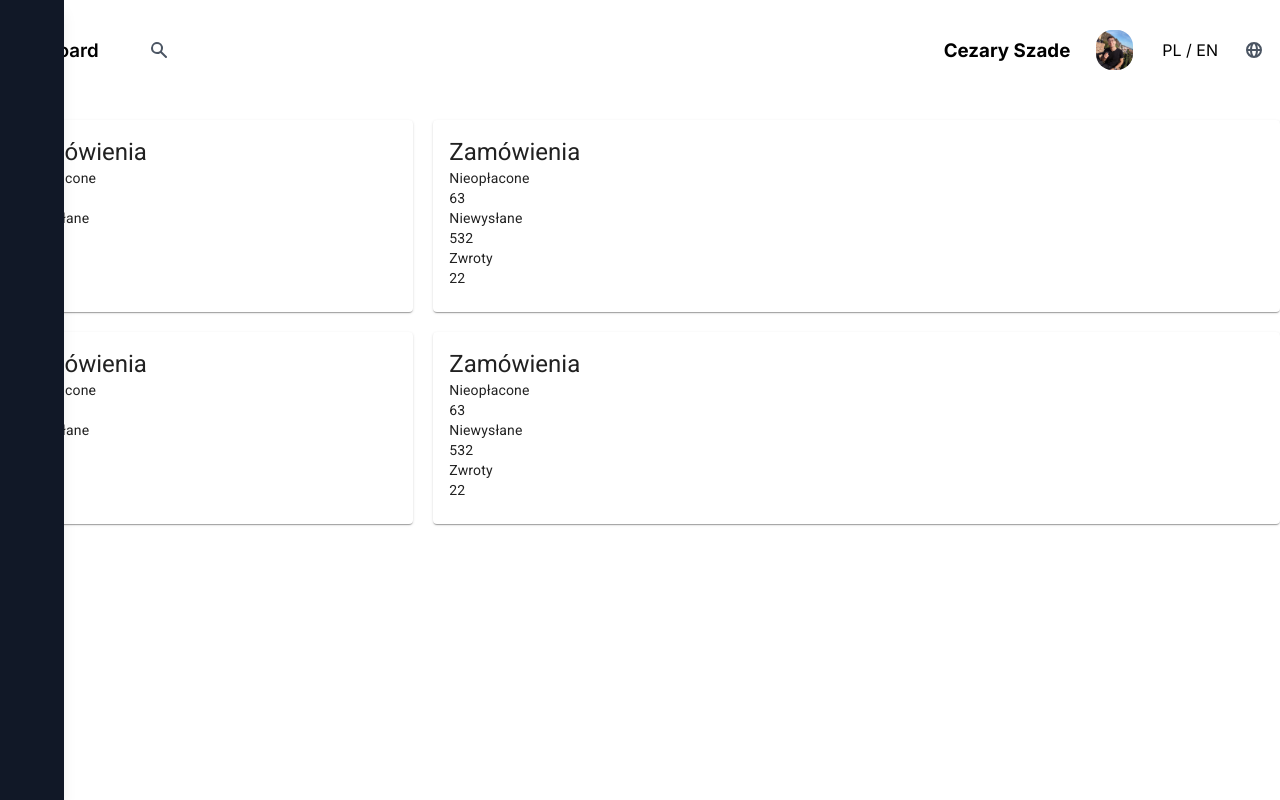
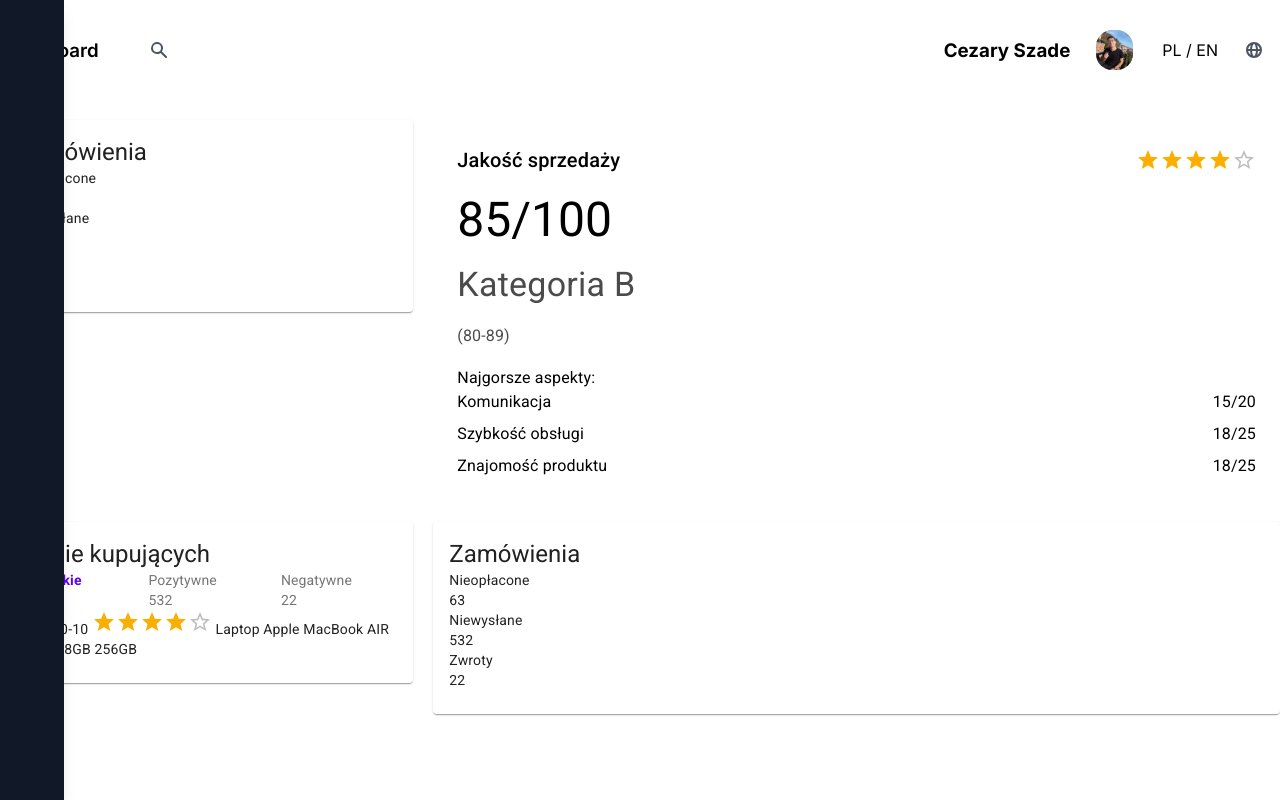
Before and after one commit to CezaryS8/pgui-projekt, a Next.js app: page / in a window 1280 px wide. Built offline with nearby package versions, Linux system fonts and the light colour scheme.

Commit message:
Created test page for development purpose

```diff
--- a/src/app/page.js
+++ b/src/app/page.js
@@ -4,6 +4,8 @@ import { Grid, Paper } from "@mui/material";
 import OrdersWidget from "./../../components/OrdersWidget/OrdersWidget";
 import Sidebar from "./../../components/Sidebar/Sidebar";
 import Navbar from "./../../components/Navbar/Navbar";
+import QualityWidget from "../../components/QualityWidget/QualityWidget";
+import ReviewsWidget from "../../components/ReviewsWidget/ReviewsWidget";
 // import SalesChartWidget from "./../../components/SalesChartWidget/SalesChartWidget";
 // import QualityWidget from "./../../components/QualityWidget/QualityWidget";
 // import RankingWidget from "./../../components/RankingWidget/RankingWidget";
@@ -25,10 +27,10 @@ const Dashboard = () => {
             <OrdersWidget />
           </div>
           <div className="col-span-8">
-            <OrdersWidget />
+            <QualityWidget />
           </div>
           <div className="col-span-4">
-            <OrdersWidget />
+            <ReviewsWidget />
           </div>
           <div className="col-span-8">
             <OrdersWidget />
--- /dev/null
+++ b/src/app/test/page.js
@@ -0,0 +1,24 @@
+import React from "react";
+import { Grid, Paper } from "@mui/material";
+
+import OrdersWidget from "../../../components/OrdersWidget/OrdersWidget";
+import Sidebar from "../../../components/Sidebar/Sidebar";
+import Navbar from "../../../components/Navbar/Navbar";
+import QualityWidget from "../../../components/QualityWidget/QualityWidget";
+import ReviewsWidget from "../../../components/ReviewsWidget/ReviewsWidget";
+// import SalesChartWidget from "./../../components/SalesChartWidget/SalesChartWidget";
+// import QualityWidget from "./../../components/QualityWidget/QualityWidget";
+// import RankingWidget from "./../../components/RankingWidget/RankingWidget";
+// import ReviewsWidget from "./../../components/ReviewsWidget/ReviewsWidget";
+// import SalesTipsWidget from "./../../components/SalesTipsWidget/SalesTipsWidget";
+// import OrdersWidgetChat from "./../../components/OrdersWidgetChat";
+
+const Dashboard = () => {
+  return (
+    <div>
+      <ReviewsWidget />
+    </div>
+  );
+};
+
+export default Dashboard;
```
